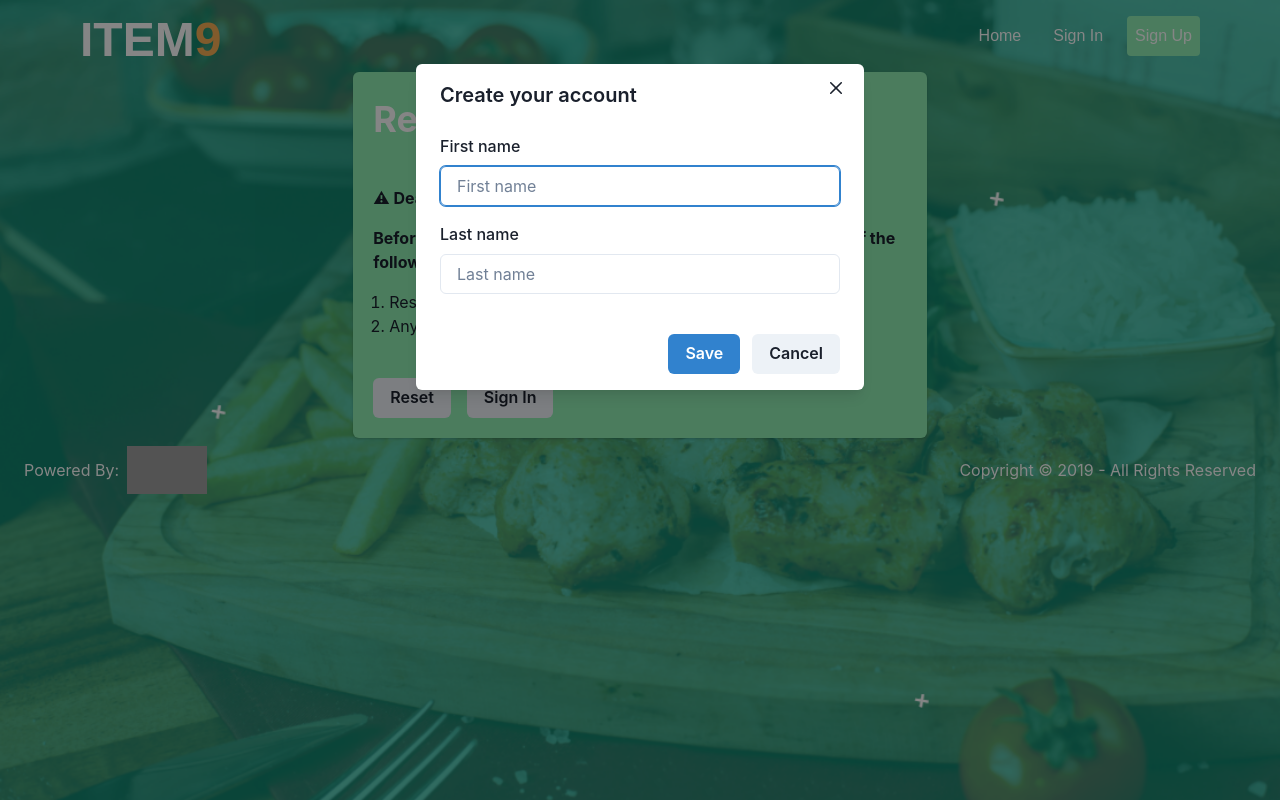
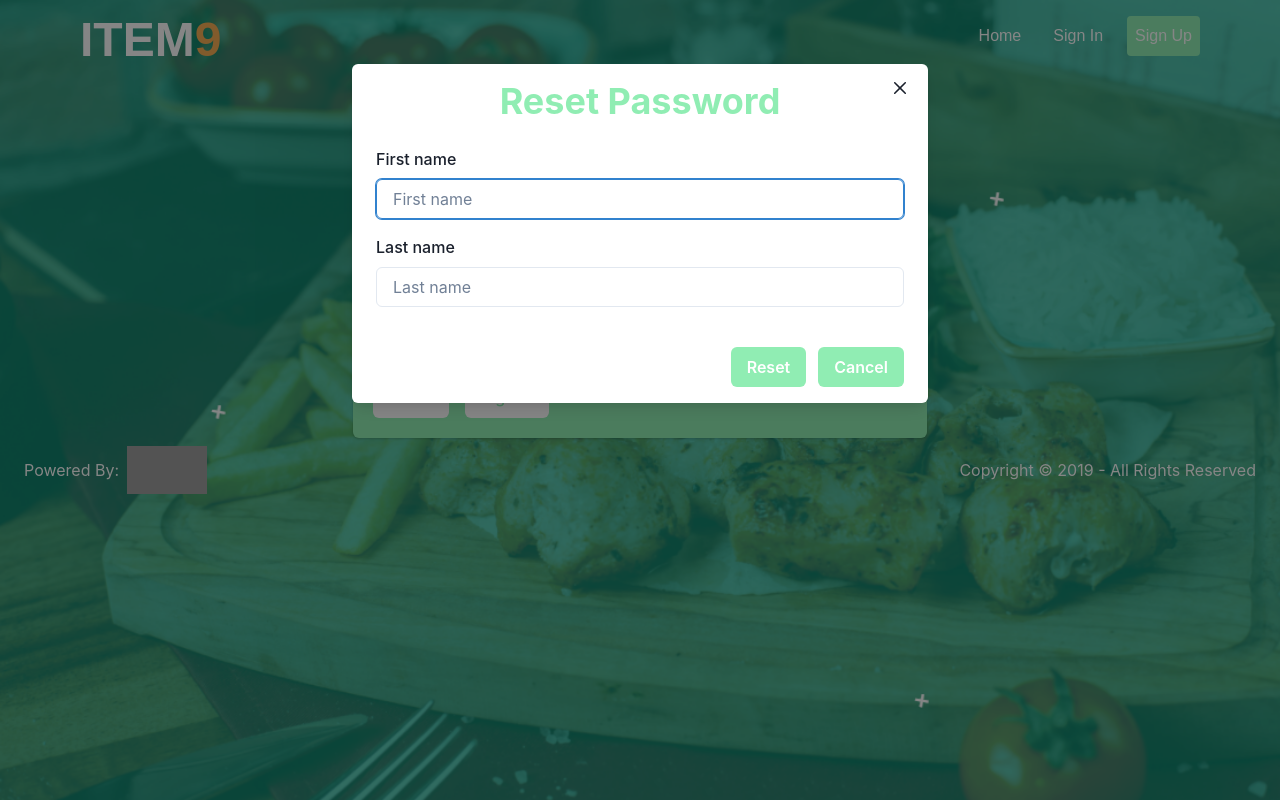
Before and after one commit to mperorjohn/ITEM9, a React (Vite) app: page /resetpassword in a window 1280 px wide. Both pictures are taken after a click on the button "Reset". Built offline with nearby package versions, Linux system fonts and the light colour scheme; grey boxes are pictures that could not be loaded.

Commit message:
reset page added

```diff
--- a/src/App.jsx
+++ b/src/App.jsx
@@ -25,8 +25,8 @@ const App = () => {
         <NavBar />
 
         <Routes>
-          <Route path="/" element={<Home />} />
-          <Route path="login" element={<Login />} />
+          <Route path="/" element={<Home title="Home" />} />
+          <Route path="login" element={<Login title="Login" />} />
           <Route path="register" element={<RegisterPage />} />
           <Route path="resetpassword" element={<ResetPassword />} />
           <Route path="checkout" element={<CheckOut />} />
--- a/src/pages/ResetPassword.jsx
+++ b/src/pages/ResetPassword.jsx
@@ -20,8 +20,10 @@ import {
   Text,
   OrderedList,
   ListItem,
+  Heading,
 } from "@chakra-ui/react";
 import { useDisclosure } from "@chakra-ui/react";
+import { Link } from "react-router-dom";
 
 // import { useDisclosure } from "@chakra-ui/react";
 
@@ -36,10 +38,14 @@ const ResetPassword = () => {
       <Container justifyContent={"center"} alignItems={"center"}>
         <Card bg={"whatsapp.200"}>
           <CardHeader>
-            <Text fontSize={'4xl'} fontWeight={'bold'} color={'white'}>Reset Password</Text>
+            <Text fontSize={"4xl"} fontWeight={"bold"} color={"white"}>
+              Reset Password
+            </Text>
           </CardHeader>
           <CardBody>
-            <Text fontWeight={"bold"}>⚠ Dear User,</Text>
+            <Text fontWeight={"bold"} color={"red.300"}>
+              ⚠ Dear User,
+            </Text>
             <Text mt={4} fontWeight={"bold"}>
               Before you proceed to reset your password, please take note of the
               following:
@@ -56,9 +62,26 @@ const ResetPassword = () => {
             </Text>
           </CardBody>
           <CardFooter>
-            <Button onClick={onOpen}>Reset</Button>
-            <Button ml={4} ref={finalRef}>
-              Sign In
+            <Button
+              onClick={onOpen}
+              outline={"none"}
+              border={"none"}
+              _hover={{ border: "none", outline: "none" }}
+              color={"whatsapp.200"}
+              bg={"white"}
+            >
+              Reset
+            </Button>
+            <Button
+              ml={4}
+              outline={"none"}
+              border={"none"}
+              _hover={{ border: "none", outline: "none" }}
+              color={"whatsapp.200"}
+              bg={"white"}
+              ref={finalRef}
+            >
+              <Link to={"/login"}>Sign In</Link>
             </Button>
           </CardFooter>
         </Card>
@@ -67,10 +90,15 @@ const ResetPassword = () => {
           finalFocusRef={finalRef}
           isOpen={isOpen}
           onClose={onClose}
+          size={"xl"}
         >
           <ModalOverlay />
           <ModalContent>
-            <ModalHeader>Create your account</ModalHeader>
+            <ModalHeader>
+              <Heading textAlign={"center"} color={"whatsapp.200"}>
+                Reset Password
+              </Heading>
+            </ModalHeader>
             <ModalCloseButton />
             <ModalBody pb={6}>
               <FormControl>
@@ -85,10 +113,27 @@ const ResetPassword = () => {
             </ModalBody>
 
             <ModalFooter>
-              <Button colorScheme="blue" mr={3}>
-                Save
+              <Button
+                // colorScheme="blue"
+                mr={3}
+                outline={"none"}
+                border={"none"}
+                _hover={{ border: "none", outline: "none" }}
+                color={"white"}
+                bg={"whatsapp.200"}
+              >
+                Reset
               </Button>
-              <Button onClick={onClose}>Cancel</Button>
+              <Button
+                onClick={onClose}
+                outline={"none"}
+                border={"none"}
+                _hover={{ border: "none", outline: "none" }}
+                color={"white"}
+                bg={"whatsapp.200"}
+              >
+                Cancel
+              </Button>
             </ModalFooter>
           </ModalContent>
         </Modal>
```
